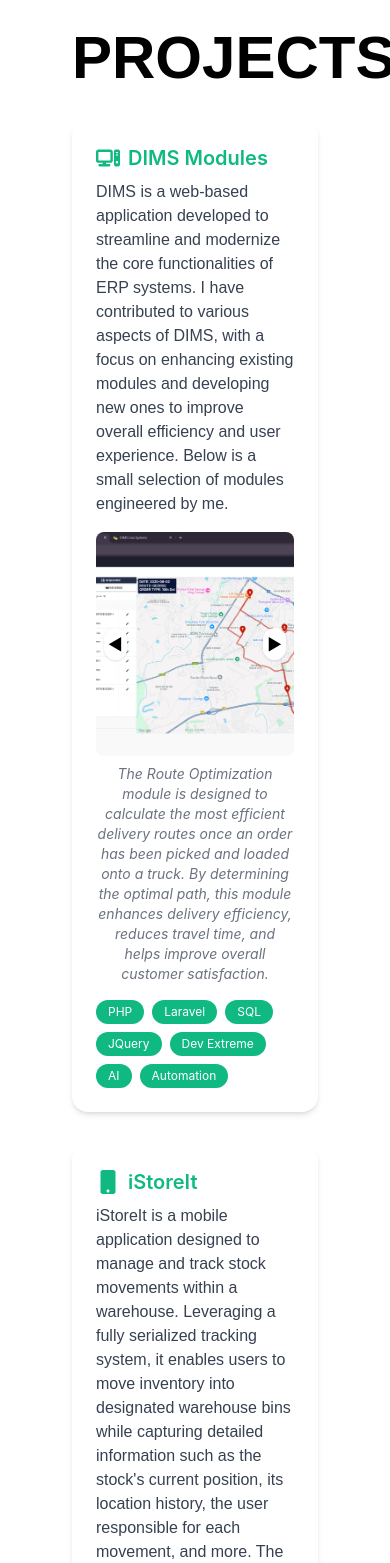
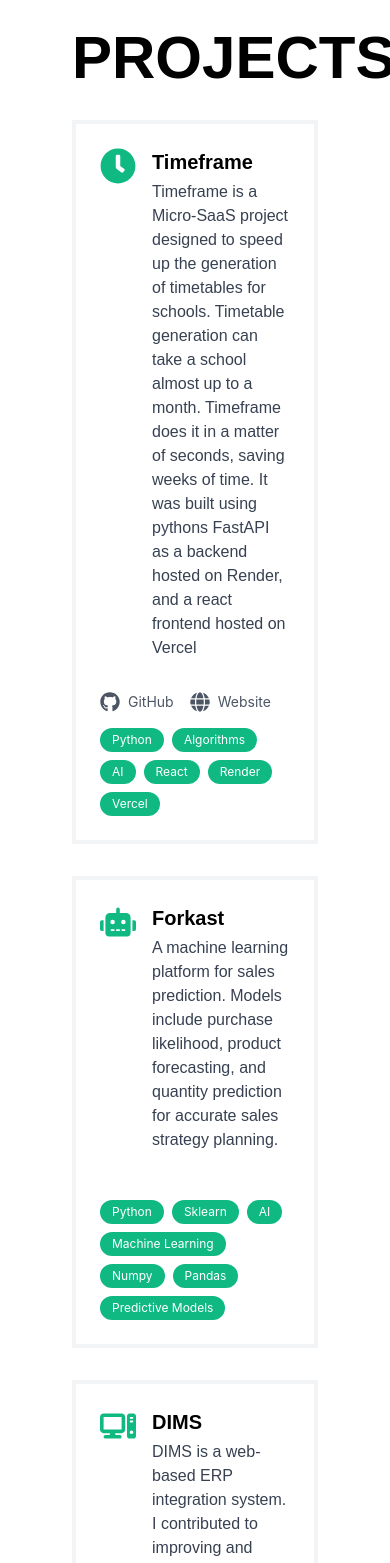
Before and after one commit to KyleJamesWestran/kylejameswestran.github.io, a React (Create React App) app: page / in a window 390 px wide. Shown: the part 6720-8283 px from the top of the page. Built offline with nearby package versions, Linux system fonts and the light colour scheme; a web font is replaced by a local one.

Commit message:
feat: modernize

```diff
--- a/src/components/Projects.jsx
+++ b/src/components/Projects.jsx
@@ -1,222 +1,88 @@
-import React, {useState} from "react";
-import { FaMobile, FaRobot } from "react-icons/fa";
+import React from "react";
+import { FaMobile, FaRobot, FaGlobe, FaGithub, FaClock } from "react-icons/fa";
 import { FaComputer } from "react-icons/fa6";
 
 const projects = [
     {
-        icon: <FaComputer/>, // Replace with your actual icon if needed (e.g., <SomeIcon /> or "/icon/path.svg")
-        title: "DIMS Modules",
-        description: "DIMS is a web-based application developed to streamline and modernize the core f" +
-                "unctionalities of ERP systems. I have contributed to various aspects of DIMS, wi" +
-                "th a focus on enhancing existing modules and developing new ones to improve over" +
-                "all efficiency and user experience. Below is a small selection of modules engine" +
-                "ered by me.",
-        images: [
+        icon: <FaClock />,
+        title: "Timeframe",
+        description: "Timeframe is a Micro-SaaS project designed to speed up the generation of timetables for schools. Timetable generation can take a school almost up to a month. Timeframe does it in a matter of seconds, saving weeks of time. It was built using pythons FastAPI as a backend hosted on Render, and a react frontend hosted on Vercel",
+        links: {
+            github: "https://github.com/KyleJamesWestran/Timeframe",
+            website: "https://timeframe-beta.vercel.app/"
+        },
+        tags: ["Python", "Algorithms", "AI", "React", "Render", "Vercel"]
+    },
     {
-                path: "/images/DIMS_1.png",
-                description: "The Route Optimization module is designed to calculate the most efficient delive" +
-                        "ry routes once an order has been picked and loaded onto a truck. By determining " +
-                        "the optimal path, this module enhances delivery efficiency, reduces travel time," +
-                        " and helps improve overall customer satisfaction."
-            }, {
-                path: "/images/DIMS_2.png",
-                description: "The Customer Specials module enables the creation and management of promotional " +
-                        "deals on stock items. Whether it's a store-wide promotion or a targeted offer fo" +
-                        "r specific customers, this module supports setting up specials in bulk within a " +
-                        "defined date range, ensuring flexibility and streamlined promotional campaigns."
-            }, {
-                path: "/images/DIMS_3.png",
-                description: "The Purchase Order module streamlines stock management by monitoring inventory l" +
-                        "evels and enabling the creation of purchase orders directly within DIMS. This en" +
-                        "sures that warehouse stock consistently meets current demand, reducing the risk " +
-                        "of shortages and maintaining operational efficiency."
-            }, {
-                path: "/images/DIMS_4.png",
-                description: "The Live Bulk Picking Dashboard provides real-time visibility into the picking p" +
-                        "rogress for each delivery. Refreshing automatically every minute, it enables bot" +
-                        "h pickers and managers to monitor completed and outstanding items with ease. Ful" +
-                        "ly integrated with our mobile picking and loading apps, this screen ensures stre" +
-                        "amlined coordination and efficient warehouse operations."
-            }, {
-                path: "/images/DIMS_5.png",
-                description: "The Route Planner allows us to organize and sequence delivery routes efficiently" +
-                        ". It enables us to assign orders to specific deliveries, update an order’s route" +
-                        " and delivery type, and optimize the stop sequence for maximum efficiency. Once " +
-                        "planning is complete, our route optimization ensures the most effective delivery" +
-                        " order."
-            }
-        ],
-        tags: [
-            "PHP",
-            "Laravel",
-            "SQL",
-            "JQuery",
-            "Dev Extreme",
-            "AI",
-            "Automation"
-        ]
-    }, {
-        icon: <FaMobile/>,
+        icon: <FaRobot />,
+        title: "Forkast",
+        description: "A machine learning platform for sales prediction. Models include purchase likelihood, product forecasting, and quantity prediction for accurate sales strategy planning.",
+        links: {
+            github: ""
+        },
+        tags: ["Python", "Sklearn", "AI", "Machine Learning", "Numpy", "Pandas", "Predictive Models"]
+    },
+    {
+        icon: <FaComputer />,
+        title: "DIMS",
+        description: "DIMS is a web-based ERP integration system. I contributed to improving and creating modules such as Route Optimization, Customer Specials, Purchase Orders, and more, enhancing logistics and warehouse efficiency.",
+        links: {
+            website: "https://mydimsapp.com/"
+        },
+        tags: ["PHP", "Laravel", "SQL", "JQuery", "Dev Extreme", "AI", "Automation", "Azure"]
+    },
+    {
+        icon: <FaMobile />,
         title: "iStoreIt",
-        description: "iStoreIt is a mobile application designed to manage and track stock movements wi" +
-                "thin a warehouse. Leveraging a fully serialized tracking system, it enables user" +
-                "s to move inventory into designated warehouse bins while capturing detailed info" +
-                "rmation such as the stock's current position, its location history, the user res" +
-                "ponsible for each movement, and more. The system also logs which forklift was us" +
-                "ed and how long the transfer took, providing a complete audit trail for every st" +
-                "ock movement.",
-        images: [
-            {
-                path: "/images/iStoreIt_1.jpeg",
-                description: "Users authenticate using a registered username and password. Account creation an" +
-                        "d user management are handled internally by Linx Systems to ensure security and " +
-                        "access control."
-            }, {
-                path: "/images/iStoreIt_2.jpeg",
-                description: "The Sync screen pulls data from the central company database, including bin loca" +
-                        "tions, user permissions, and other critical configuration details, ensuring the " +
-                        "app is always up to date."
-            }, {
-                path: "/images/iStoreIt_3.jpeg",
-                description: "The main hub of the application. From here, users can initiate stock movements, " +
-                        "perform pallet breaks, execute reversal actions, and post items to the processin" +
-                        "g queue."
-            }, {
-                path: "/images/iStoreIt_4.jpeg",
-                description: "This core screen facilitates stock transfers between locations. Users scan a QR " +
-                        "code placed on a forklift, then scan or select the destination bin. The transact" +
-                        "ion is queued for upload, allowing for both offline functionality and real-time " +
-                        "updates once connected to the network."
-            }, {
-                path: "/images/iStoreIt_5.gif",
-                description: "The app supports QR code scanning via the device’s built-in camera or an externa" +
-                        "l Bluetooth scanner. This enables fast and reliable item identification during s" +
-                        "tock movements."
-            }
-        ],
-        tags: [
-            "Flutter",
-            "Dart",
-            "SQL",
-            "APIs",
-            "Mobile",
-            "Automation",
-            "Tracking"
-        ]
-    }, {
-        icon: <FaRobot/>,
-        title: "Forkast",
-        description: "Forkast is a machine learning project designed to analyze historical sales data " +
-                "and generate predictive insights. The system includes multiple models: one predi" +
-                "cts the likelihood of a customer placing an order on a given day; another foreca" +
-                "sts the probability of a specific product being ordered by a particular customer" +
-                "; and a third estimates the quantity of that product the customer is likely to p" +
-                "urchase. These models work together to support demand forecasting and personaliz" +
-                "ed sales strategies.",
-        images: [
-            {
-                path: "/images/Forkast_1.jpeg",
-                description: "Utilizing historical sales data, this model predicts the likelihood of a specifi" +
-                        "c customer placing an order on any given day — achieving a remarkable 99% accura" +
-                        "cy rate."
-            }, {
-                path: "/images/Forkast_1.jpeg",
-                description: "This model analyzes historical sales data to estimate the probability that a spe" +
-                        "cific customer will order a particular product on a given day, with a predictive" +
-                        " accuracy of 97%."
-            }, {
-                path: "/images/Forkast_1.jpeg",
-                description: "Designed to forecast order volumes, this model predicts the quantity of a specif" +
-                        "ic product a customer is likely to order on any given day. With an average predi" +
-                        "ction error of just 1.17 units, it delivers exceptional accuracy — especially co" +
-                        "nsidering typical order volumes range between 5 and 500 units."
-            }
-        ],
-        tags: [
-            "Python",
-            "Sklearn",
-            "AI",
-            "Machine Learning",
-            "Numpy",
-            "Pandas",
-            "Predictive Models"
-        ]
-    }
+        description: "A mobile app for warehouse stock tracking with serialized tracking, QR scanning, and audit trails. Built to operate even offline with full syncing capabilities.",
+        links: {
+        },
+        tags: ["Flutter", "Dart", "SQL", "APIs", "Mobile", "Automation", "Tracking"]
+    },
 ];
 
 const Projects = () => {
-    const [carouselIndex,
-        setCarouselIndex] = useState({});
-
-    const nextImage = (projectIndex) => {
-        setCarouselIndex((prev) => ({
-            ...prev,
-            [projectIndex]: (prev[projectIndex] + 1) % projects[projectIndex].images.length || 0
-        }));
-    };
-
-    const prevImage = (projectIndex) => {
-        setCarouselIndex((prev) => ({
-            ...prev,
-            [projectIndex]: (prev[projectIndex] - 1 + projects[projectIndex].images.length) % projects[projectIndex].images.length || 0
-        }));
-    };
-
     return (
         <section id="projects" className="p-8 min-h-screen m-10">
             <h2 className="text-6xl font-bold mb-8 main-font">PROJECTS</h2>
-            <div className="grid md:grid-cols-2 gap-8">
-                {projects.map((project, index) => {
-                    const currentImage = project.images[carouselIndex[index] || 0] || project.images[0];
-                    return (
-                        <div key={index} className="bg-white rounded-2xl shadow-md p-6 flex flex-col">
-                            {/* Icon and Title */}
-                            <div className="flex items-center text-emerald-500 text-xl font-semibold mb-2">
-                                <span className="text-2xl mr-2 main-font">{project.icon}</span>
-                                {project.title}
+            <div className="flex flex-col gap-8">
+                {projects.map((project, index) => (
+                    <div key={index} className="bg-white border-4 border-gray-100 p-6 flex flex-col">
+                        {/* Icon, Title, Description */}
+                        <div className="flex mb-4">
+                            <div className="text-4xl text-emerald-500 mr-4">
+                                {project.icon}
+                            </div>
+                            <div>
+                                <h3 className="text-xl font-semibold mb-1 main-font">{project.title}</h3>
+                                <p className="text-gray-700 main-font">{project.description}</p>
+                            </div>
                         </div>
 
-                            {/* Description */}
-                            <p className="text-gray-700 mb-4 main-font">{project.description}</p>
-
-                            {/* Image Carousel */}
-                            <div className="relative mb-2">
-                                <img
-                                    src={currentImage.path}
-                                    alt="Project Screenshot"
-                                    className="w-full h-56 object-cover rounded-lg"/>
-                                <button
-                                    onClick={() => prevImage(index)}
-                                    className="absolute left-2 top-1/2 transform -translate-y-1/2 bg-white shadow p-1 rounded-full">
-                                    ◀
-                                </button>
-                                <button
-                                    onClick={() => nextImage(index)}
-                                    className="absolute right-2 top-1/2 transform -translate-y-1/2 bg-white shadow p-1 rounded-full">
-                                    ▶
-                                </button>
-                            </div>
-
-                            {/* Image Description */}
-                            <div className="text-sm text-gray-500 text-center italic mb-4">
-                                {currentImage.description}
+                        {/* Links */}
+                        <div className="flex gap-4 mt-4">
+                            {project.links.github && (
+                                <a href={project.links.github} target="_blank" rel="noopener noreferrer" className="flex items-center gap-2 text-sm text-gray-600 hover:text-black">
+                                    <FaGithub className="text-xl" /> GitHub
+                                </a>
+                            )}
+                            {project.links.website && (
+                                <a href={project.links.website} target="_blank" rel="noopener noreferrer" className="flex items-center gap-2 text-sm text-gray-600 hover:text-black">
+                                    <FaGlobe className="text-xl" /> Website
+                                </a>
+                            )}
                         </div>
 
                         {/* Tags */}
-                            <div className="flex flex-wrap gap-2 mt-auto">
-                                {project
-                                    .tags
-                                    .map((tag, idx) => (
-                                        <span
-                                            key={idx}
-                                            className="bg-emerald-500 text-white text-xs px-3 py-1 rounded-full">
+                        <div className="flex flex-wrap gap-2 mt-4">
+                            {project.tags.map((tag, idx) => (
+                                <span key={idx} className="bg-emerald-500 text-white text-xs px-3 py-1 rounded-full">
                                     {tag}
                                 </span>
                             ))}
                         </div>
                     </div>
-                    );
-                })}
+                ))}
             </div>
         </section>
     );
```
Lines whose indentation alone changed are shown as unchanged.
